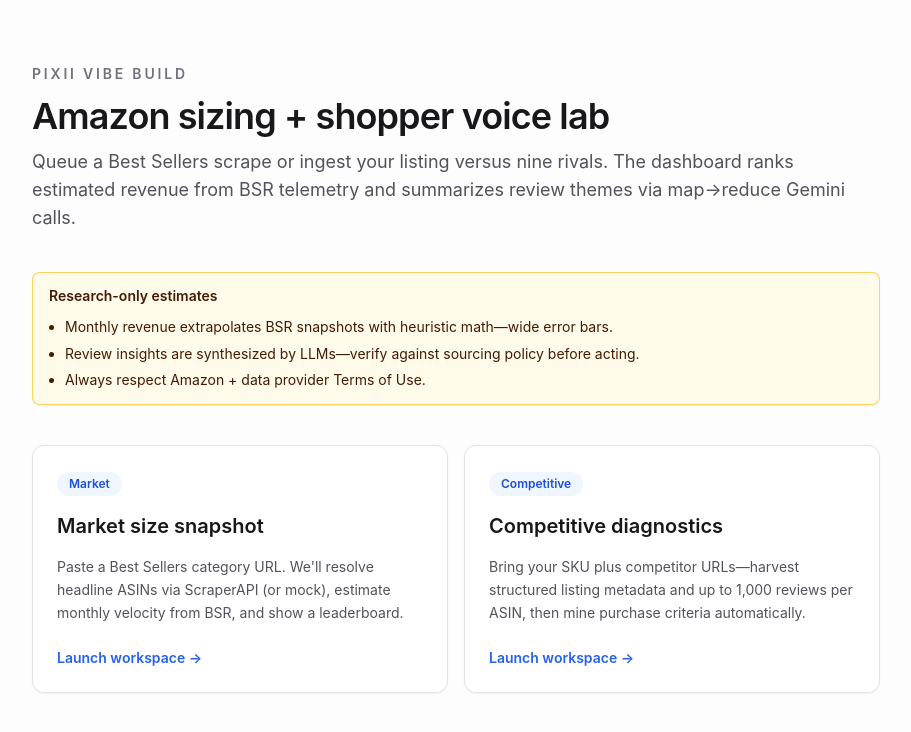
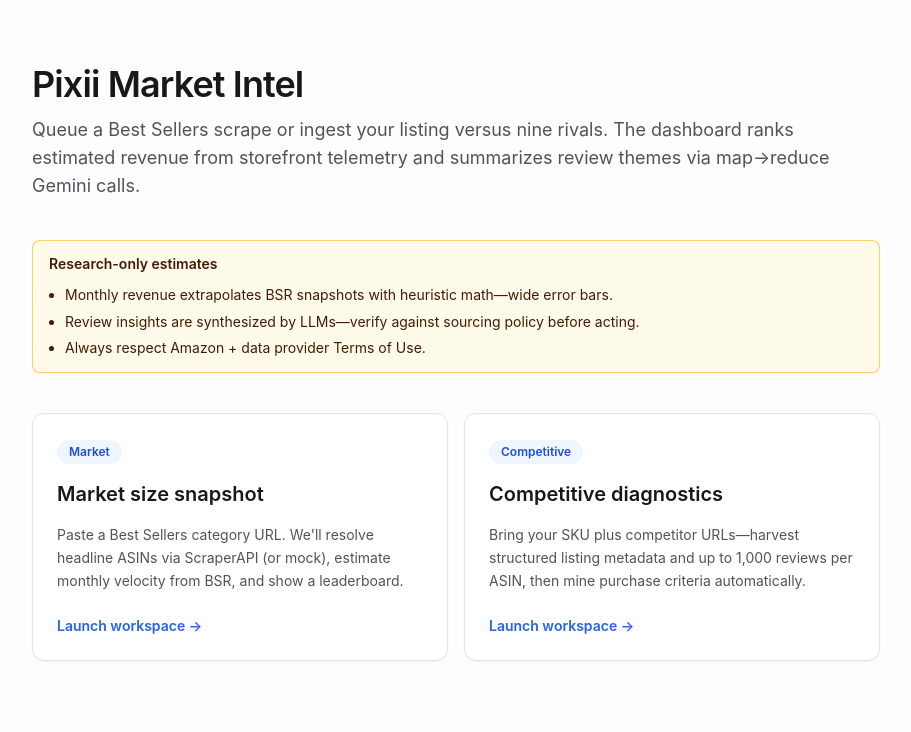
Before and after one commit to surya-shreevathsa11/pixii-proj, a Next.js app in the folder frontend/: page / in a window 1280 px wide. Shown: the top 732 px of the page, without its empty margins (184-1095 px from the left). Built offline with nearby package versions, Linux system fonts and the light colour scheme; no server answers.

Commit message:
named the project as Pixii Market Intel

```diff
--- a/frontend/app/competitive/page.tsx
+++ b/frontend/app/competitive/page.tsx
@@ -46,7 +46,7 @@
 
   return (
     <main className="mx-auto flex max-w-3xl flex-col gap-8 px-6 py-12">
-      <AppPageHeader crumbs={[{ label: "Home", href: "/" }, { label: "SKU + rivals study" }]} />
+      <AppPageHeader crumbs={[{ label: "Pixii Market Intel", href: "/" }, { label: "SKU + rivals study" }]} />
 
       <header className="space-y-2">
         <p className="text-sm font-semibold uppercase tracking-[0.2em] text-zinc-500">Review intelligence</p>
--- a/frontend/app/jobs/[jobId]/page.tsx
+++ b/frontend/app/jobs/[jobId]/page.tsx
@@ -150,7 +150,7 @@
     <main className="mx-auto flex max-w-5xl flex-col gap-10 px-6 py-12">
       <AppPageHeader
         crumbs={[
-          { label: "Home", href: "/" },
+          { label: "Pixii Market Intel", href: "/" },
           { label: "Insights", href: "/market" },
           { label: `Job ${jobIdShort}` },
         ]}
@@ -159,7 +159,7 @@
       <header className="flex flex-wrap items-start justify-between gap-4 pb-2">
         <div className="space-y-3">
           <div className="flex flex-wrap items-center gap-3">
-            <p className="text-sm font-semibold uppercase tracking-[0.2em] text-zinc-500">Insights board</p>
+            <p className="text-sm font-semibold uppercase tracking-[0.2em] text-zinc-500">Pixii Market Intel</p>
             <span
               className={`inline-flex rounded-full px-3 py-1 text-xs font-semibold ${chipVariant(job?.status ?? "queued")}`}
             >
--- a/frontend/app/layout.tsx
+++ b/frontend/app/layout.tsx
@@ -5,8 +5,11 @@
 import "./globals.css";
 
 export const metadata: Metadata = {
-  title: "Amazon Market & Review Insights",
-  description: "FastAPI + Gemini demo for Pixii homework-style experiments",
+  title: {
+    default: "Pixii Market Intel",
+    template: "%s · Pixii Market Intel",
+  },
+  description: "Amazon Best Sellers and competitive SKU intelligence—listing telemetry, review synthesis, and INR revenue estimates.",
 };
 
 export default function RootLayout({ children }: { children: React.ReactNode }) {
--- a/frontend/app/market/page.tsx
+++ b/frontend/app/market/page.tsx
@@ -29,7 +29,7 @@
 
   return (
     <main className="mx-auto flex max-w-3xl flex-col gap-8 px-6 py-12">
-      <AppPageHeader crumbs={[{ label: "Home", href: "/" }, { label: "Market sizing" }]} />
+      <AppPageHeader crumbs={[{ label: "Pixii Market Intel", href: "/" }, { label: "Market sizing" }]} />
 
       <header className="space-y-2">
         <p className="text-sm font-semibold uppercase tracking-[0.2em] text-zinc-500">Market flow</p>
--- a/frontend/app/page.tsx
+++ b/frontend/app/page.tsx
@@ -6,11 +6,10 @@
   return (
     <main className="mx-auto flex min-h-screen max-w-4xl flex-col gap-10 px-6 py-16">
       <header className="space-y-3">
-        <p className="text-sm font-semibold uppercase tracking-[0.2em] text-zinc-500">Pixii vibe build</p>
-        <h1 className="text-4xl font-semibold tracking-tight text-zinc-900">Amazon sizing + shopper voice lab</h1>
+        <h1 className="text-4xl font-semibold tracking-tight text-zinc-900">Pixii Market Intel</h1>
         <p className="text-lg text-zinc-600">
           Queue a Best Sellers scrape or ingest your listing versus nine rivals. The dashboard ranks estimated revenue from
-          BSR telemetry and summarizes review themes via map→reduce Gemini calls.
+          storefront telemetry and summarizes review themes via map→reduce Gemini calls.
         </p>
       </header>
 
--- a/frontend/components/AppPageHeader.tsx
+++ b/frontend/components/AppPageHeader.tsx
@@ -26,7 +26,7 @@
         </button>
         <span className="select-none text-zinc-300">·</span>
         <Link href="/" className="rounded-md text-blue-600 transition hover:bg-blue-50 hover:text-blue-500">
-          Home
+          Pixii Market Intel
         </Link>
       </div>
       <nav aria-label="Breadcrumb" className="flex flex-wrap items-center gap-x-2 gap-y-1 text-xs text-zinc-500">
```
Also changed, not shown: 1 other file (tests, documents, lock files or other folders).
